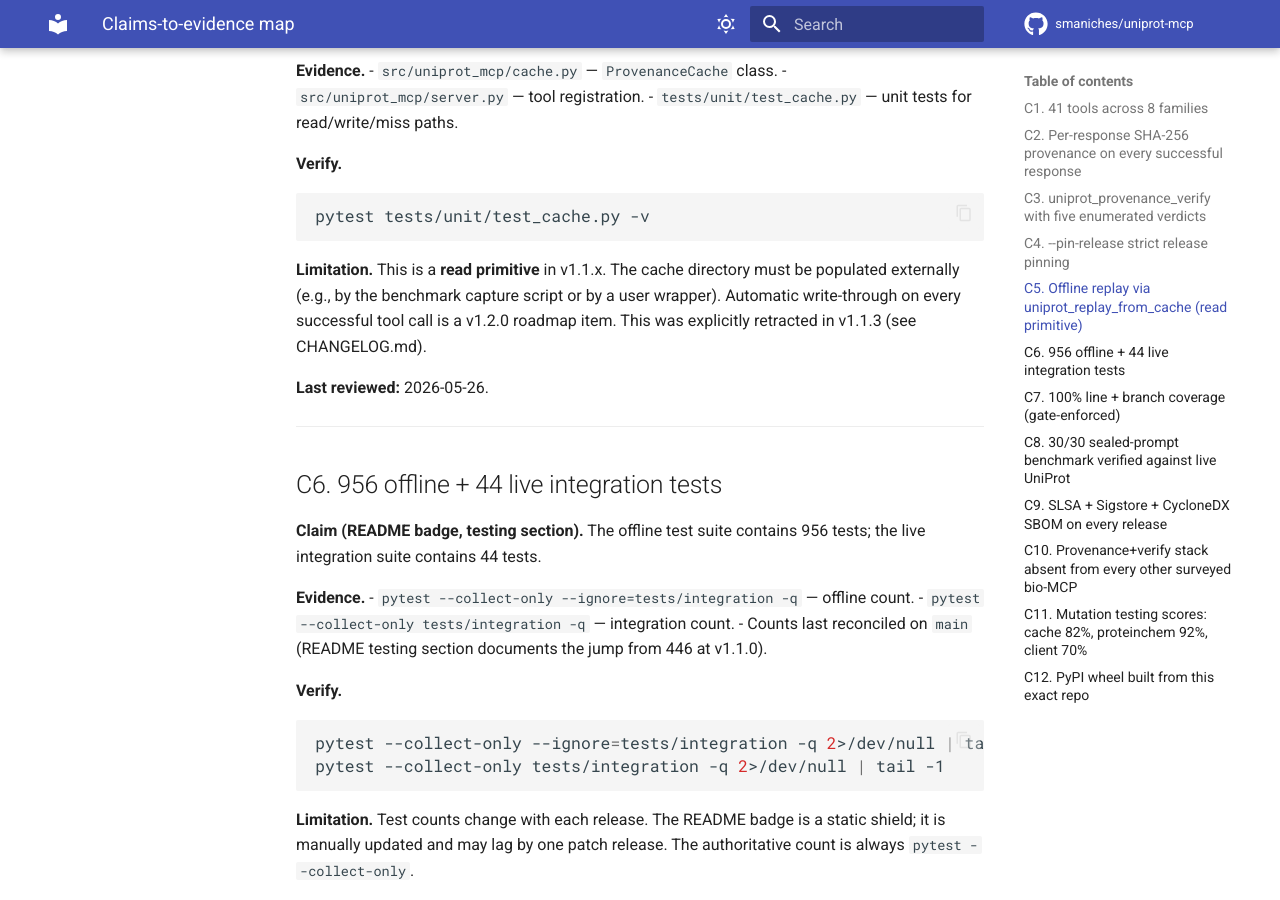
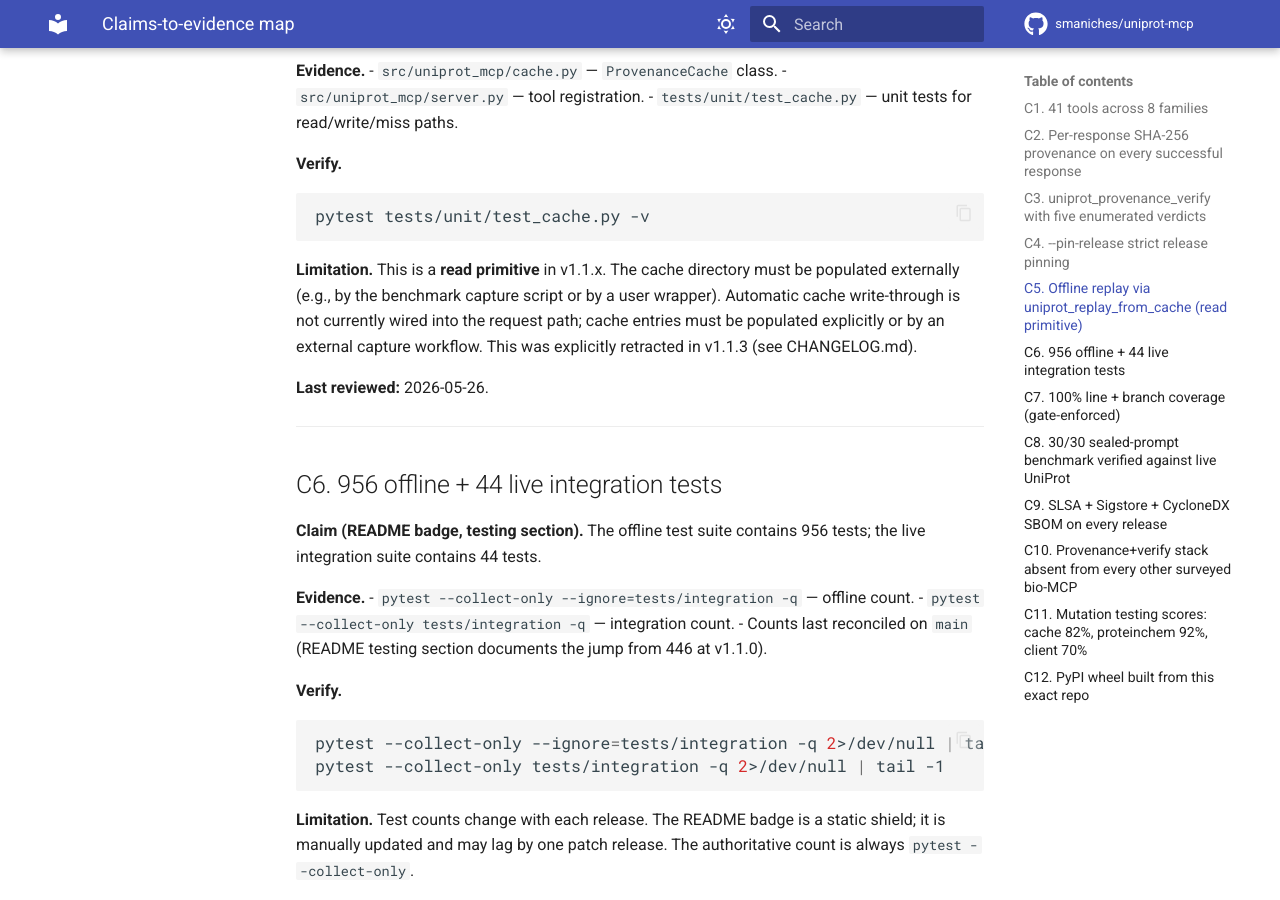
Before and after one commit to smaniches/uniprot-mcp, an MkDocs documentation site: the page built from docs/CLAIMS.md, in a window 1280 px wide and 900 px high, scrolled down 2873 px. Built offline with MkDocs 1.6.1 and Material for MkDocs 9.7.7, drawn with Linux system fonts in a browser that asks for light colours; comment, search, counter and statistics services are not loaded.

Commit message:
docs: align cross-repository and cache status (#145)
Two stale statements in current user-facing and authoritative
documentation are corrected. No runtime code, dependency declaration,
lockfile, package version, or workflow is touched.

Cross-repository listing (README "Related MCP servers by the same
author"): AlphaFold Sovereign is described as covering "13 other
biomedical data sources" and as installing from a pre-release
(`pip install --pre`). Both are stale: it integrates AlphaFold DB with
eight additional public biomedical data sources and installs from a
regular release.

Cache write-through status: four README passages, the provenance guide,
and the C5 claim in docs/CLAIMS.md still frame automatic write-through
as a "v1.2.0 roadmap item". That framing has outlived its accuracy — the
condition it describes is a property of the current request path, not a
scheduled milestone. All six sites now state that automatic cache
write-through is not currently wired into the request path and that
cache entries must be populated explicitly or by an external capture
workflow. This matches the module docstring in src/uniprot_mcp/cache.py,
which already described the behaviour this way.

Historical records are deliberately left intact: the CHANGELOG entries,
docs/archive/RELEASE_AUDIT_v1.1.3.md, and the in-place references to the
v1.1.3 retraction all continue to describe what was true at the time.

Gates run on this change: ruff check, ruff format --check, mypy
(strict), interrogate, bandit, pip-audit --strict, the full offline
suite (956 passed, 100.00% line+branch coverage), mkdocs build --strict,
scripts/check_versions.py, python -m build, isolated wheel install and
import, and git diff --check. All exit 0.


Claude-Session: https://claude.ai/code/session_01RjhstuuwyNNCU1cCAV7hcn

Signed-off-by: Santiago Maniches <14163467+smaniches@users.noreply.github.com>
Co-authored-by: Claude Opus 4.8 <noreply@anthropic.com>

```diff
--- a/docs/CLAIMS.md
+++ b/docs/CLAIMS.md
@@ -149,8 +149,9 @@ pytest tests/unit/test_cache.py -v
 
 **Limitation.** This is a **read primitive** in v1.1.x. The cache
 directory must be populated externally (e.g., by the benchmark capture
-script or by a user wrapper). Automatic write-through on every
-successful tool call is a v1.2.0 roadmap item. This was explicitly
+script or by a user wrapper). Automatic cache write-through is not
+currently wired into the request path; cache entries must be populated
+explicitly or by an external capture workflow. This was explicitly
 retracted in v1.1.3 (see CHANGELOG.md).
 
 **Last reviewed:** 2026-05-26.
```
Also changed, not shown: README.md (+10 -10 lines), docs/provenance-guide.md (+3 -1 lines).
